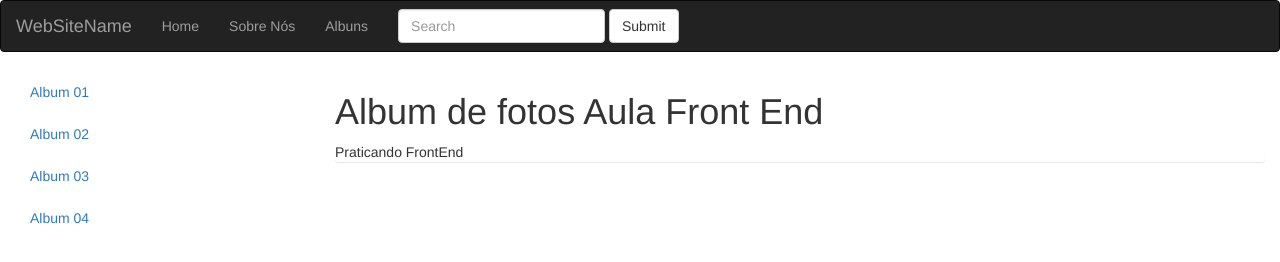
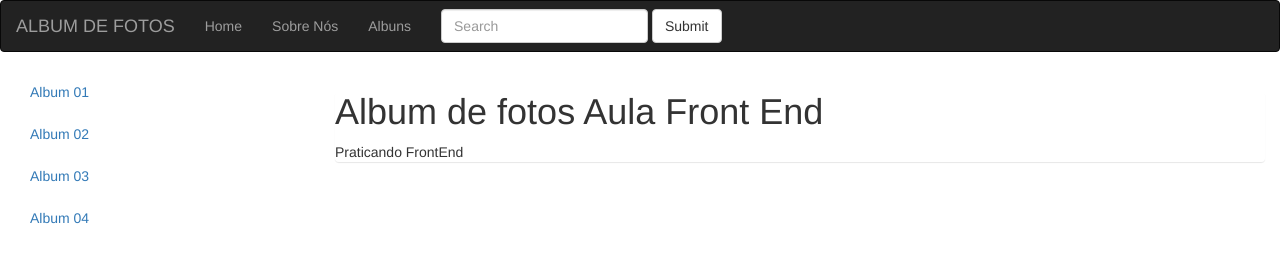
Before and after one commit to kyrlang/fronted_fotos, a website: page index.html in a window 1280 px wide. Drawn offline with Linux system fonts and the light colour scheme.

Commit message:
alteração menu

```diff
--- a/index.html
+++ b/index.html
@@ -18,7 +18,7 @@
             <nav class="navbar navbar-inverse">
                     <div class="container-fluid">
                       <div class="navbar-header">
-                        <a class="navbar-brand" href="#">WebSiteName</a>
+                        <a class="navbar-brand" href="#">ALBUM DE FOTOS</a>
                       </div>
                       <ul class="nav navbar-nav">
                         <li><a data-toggle="collapse" data-parent="#paginas" href="#index">Home</a></li>
```
Also changed, not shown: index2.html (+0 -1 lines).
